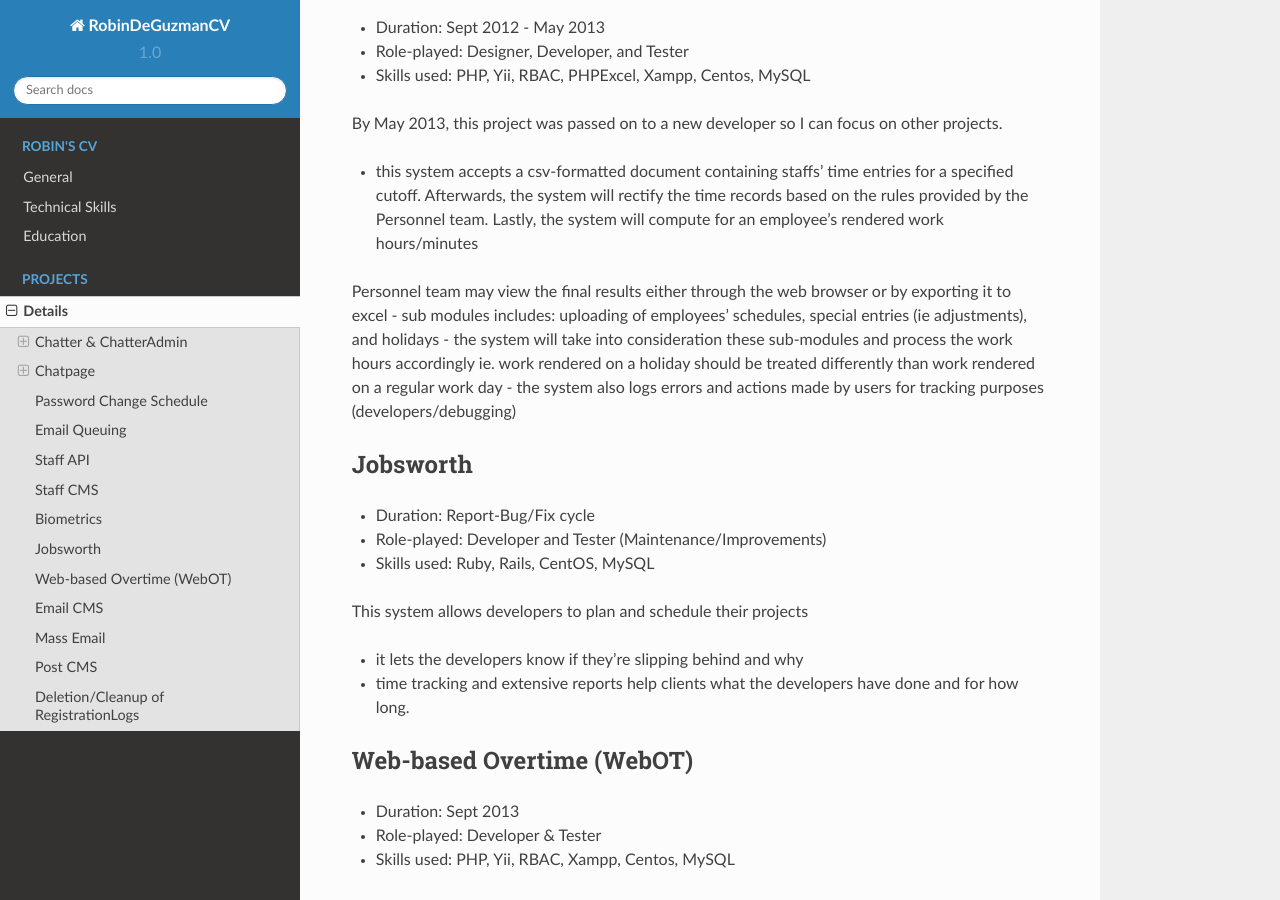
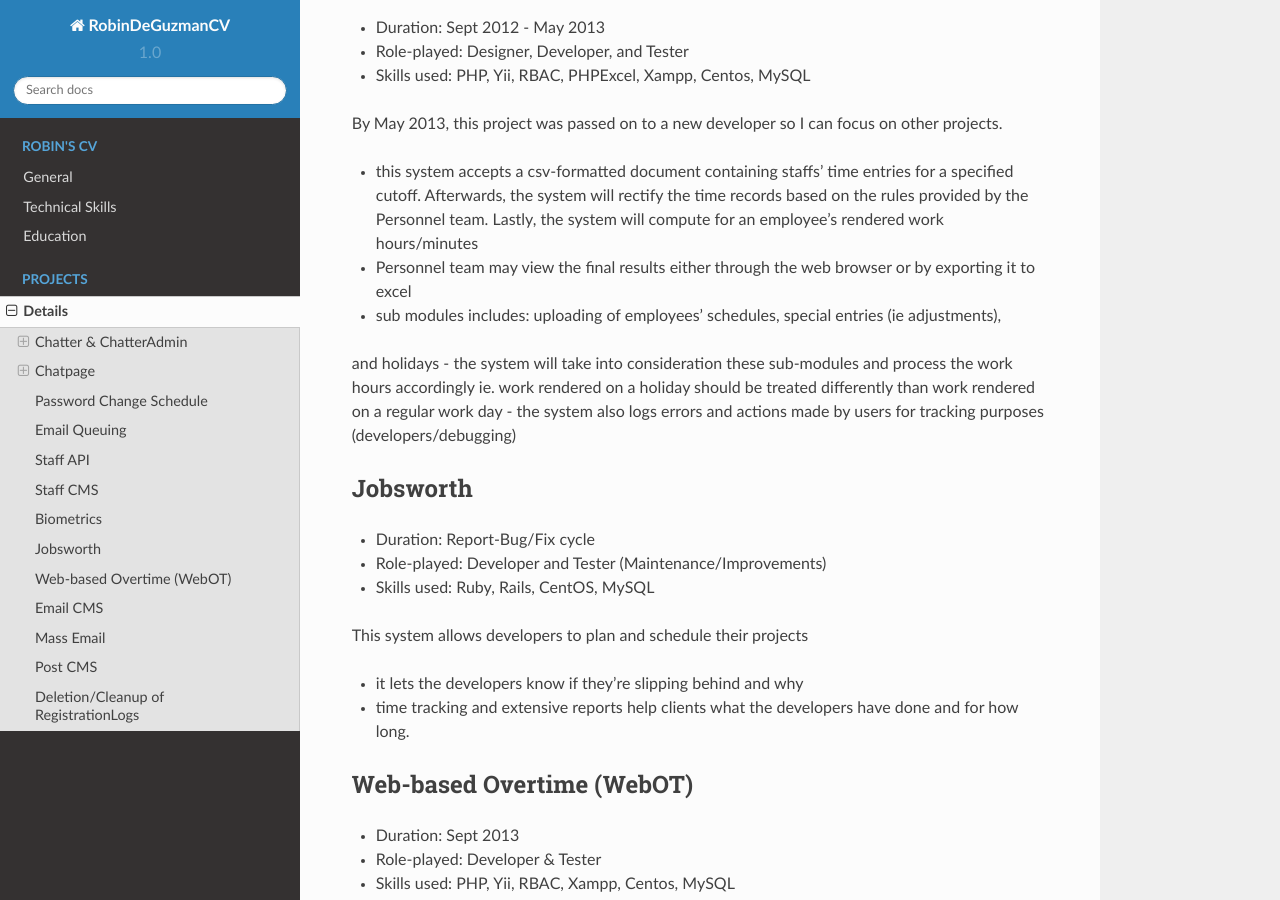
Before and after one commit to rfdeguzman21/rfdeguzman.github.io, a Sphinx documentation site: the page built from docs/projects.rst, in a window 1280 px wide and 900 px high, scrolled down 2128 px. Built offline with Sphinx 7.4.7 and the Read the Docs theme 2.0.0, drawn with Linux system fonts in a browser that asks for light colours.

```diff
--- a/docs/projects.rst
+++ b/docs/projects.rst
@@ -104,7 +104,7 @@ Biometrics
 By May 2013, this project was passed on to a new developer so I can focus on other projects.
 
 - this system accepts a csv-formatted document containing staffs' time entries for a specified cutoff. Afterwards, the system will rectify the time records based on the rules provided by the Personnel team. Lastly, the system will compute for an employee's rendered work hours/minutes
-Personnel team may view the final results either through the web browser or by exporting it to excel
+- Personnel team may view the final results either through the web browser or by exporting it to excel
 - sub modules includes: uploading of employees' schedules, special entries (ie adjustments),
 and holidays
 - the system will take into consideration these sub-modules and process the work hours accordingly ie. work rendered on a holiday should be treated differently than work rendered on a regular work day
```
